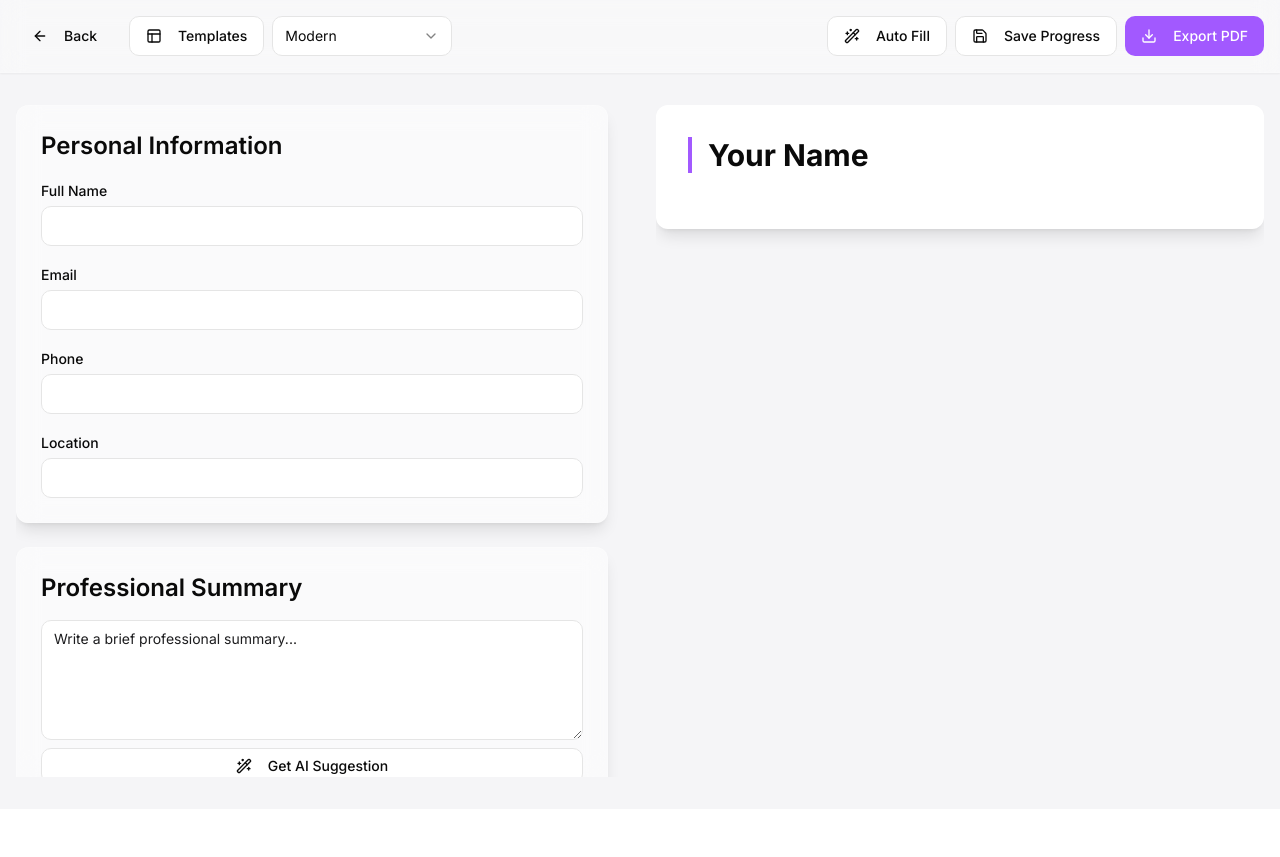
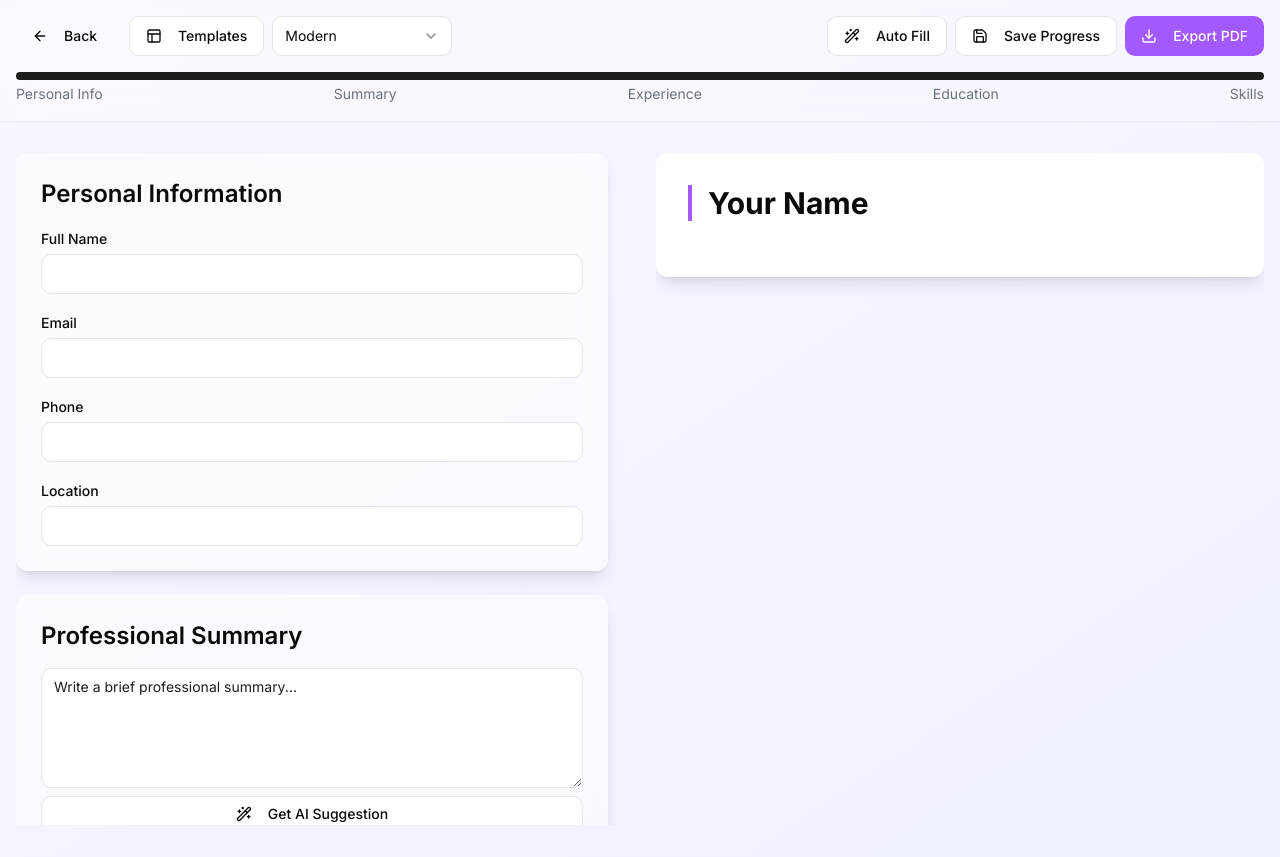
Before and after one commit to Quatadah/smartcv-creator, a React (Vite) app: page /editor in a window 1280 px wide. Before the commit the page ends 809 px from the top, so only its background shows below. Built offline with nearby package versions, Linux system fonts and the light colour scheme.

Commit message:
Add stepper and progress bar
Implement a stepper for each section of the CV editor, along with a progress bar that reflects the completion of each section. Enhance the user experience by introducing new templates.
[skip gpt_engineer]

```diff
--- a/src/components/cv/EditorHeader.tsx
+++ b/src/components/cv/EditorHeader.tsx
@@ -7,11 +7,13 @@ import { PDFExport } from "@/components/cv/PDFExport";
 import { sampleCVData } from "@/utils/sampleCVData";
 import { TemplateSelector } from "@/components/cv/TemplateSelector";
 import { CVData } from "@/types/cv";
+import { Progress } from "@/components/ui/progress";
 
 interface EditorHeaderProps {
   showConfetti: boolean;
   setShowConfetti: (show: boolean) => void;
   setCvData: (data: CVData) => void;
+  cvData: CVData;
   previewRef: React.RefObject<HTMLDivElement>;
   template: string;
   setTemplate: (template: string) => void;
@@ -21,10 +23,34 @@ export function EditorHeader({
   showConfetti,
   setShowConfetti,
   setCvData,
+  cvData,
   previewRef,
   template,
   setTemplate,
 }: EditorHeaderProps) {
+  const calculateProgress = () => {
+    let progress = 0;
+    const sections = 5; // Personal Info, Summary, Experience, Education, Skills
+
+    // Check Personal Info
+    const personalInfoFilled = Object.values(cvData.personalInfo).some(value => value.length > 0);
+    if (personalInfoFilled) progress++;
+
+    // Check Summary
+    if (cvData.summary.length > 0) progress++;
+
+    // Check Experience
+    if (cvData.experience.some(exp => Object.values(exp).some(value => value.length > 0))) progress++;
+
+    // Check Education
+    if (cvData.education.some(edu => Object.values(edu).some(value => value.length > 0))) progress++;
+
+    // Check Skills
+    if (cvData.skills.some(skill => skill.length > 0)) progress++;
+
+    return (progress / sections) * 100;
+  };
+
   const handleAutoFill = () => {
     setCvData(sampleCVData);
     toast.success("CV fields have been filled with sample data");
@@ -42,6 +68,7 @@ export function EditorHeader({
       {showConfetti && <Confetti />}
       <div className="sticky top-0 z-50 backdrop-blur-md bg-white/30 border-b border-white/20 shadow-sm">
         <div className="container mx-auto px-4 py-4">
+          <div className="flex flex-col gap-4">
             <div className="flex justify-between items-center">
               <div className="flex items-center gap-4">
                 <Link to="/">
@@ -61,6 +88,17 @@ export function EditorHeader({
                 <PDFExport previewRef={previewRef} />
               </div>
             </div>
+            <div className="w-full">
+              <Progress value={calculateProgress()} className="h-2" />
+              <div className="flex justify-between text-sm text-gray-500 mt-1">
+                <span>Personal Info</span>
+                <span>Summary</span>
+                <span>Experience</span>
+                <span>Education</span>
+                <span>Skills</span>
+              </div>
+            </div>
+          </div>
         </div>
       </div>
     </>
--- a/src/components/cv/PreviewSection.tsx
+++ b/src/components/cv/PreviewSection.tsx
@@ -2,6 +2,7 @@ import { CVData } from "@/types/cv";
 import { ModernTemplate } from "./templates/ModernTemplate";
 import { MinimalTemplate } from "./templates/MinimalTemplate";
 import { CompactTemplate } from "./templates/CompactTemplate";
+import { ElegantTemplate } from "./templates/ElegantTemplate";
 
 interface PreviewSectionProps {
   cvData: CVData;
@@ -14,6 +15,7 @@ export function PreviewSection({ cvData, template }: PreviewSectionProps) {
       {template === "modern" && <ModernTemplate cvData={cvData} />}
       {template === "minimal" && <MinimalTemplate cvData={cvData} />}
       {template === "compact" && <CompactTemplate cvData={cvData} />}
+      {template === "elegant" && <ElegantTemplate cvData={cvData} />}
     </div>
   );
 }
--- a/src/components/cv/TemplateSelector.tsx
+++ b/src/components/cv/TemplateSelector.tsx
@@ -29,9 +29,11 @@ export function TemplateSelector({
         </SelectTrigger>
         <SelectContent>
           <SelectItem value="modern">Modern</SelectItem>
-          <SelectItem value="classic">Classic</SelectItem>
           <SelectItem value="minimal">Minimal</SelectItem>
+          <SelectItem value="compact">Compact</SelectItem>
           <SelectItem value="professional">Professional</SelectItem>
+          <SelectItem value="creative">Creative</SelectItem>
+          <SelectItem value="elegant">Elegant</SelectItem>
         </SelectContent>
       </Select>
     </div>
--- /dev/null
+++ b/src/components/cv/templates/ElegantTemplate.tsx
@@ -0,0 +1,102 @@
+import { CVData } from "@/types/cv";
+
+interface TemplateProps {
+  cvData: CVData;
+}
+
+export function ElegantTemplate({ cvData }: TemplateProps) {
+  return (
+    <div className="bg-white rounded-lg shadow-lg p-8 max-w-3xl mx-auto">
+      <div className="border-b-2 border-primary pb-6 mb-6">
+        <h1 className="text-4xl font-serif text-center mb-4">{cvData.personalInfo.fullName || "Your Name"}</h1>
+        <div className="flex justify-center gap-6 text-gray-600 text-sm">
+          {cvData.personalInfo.email && (
+            <span className="flex items-center">
+              <span className="mr-2">✉</span>
+              {cvData.personalInfo.email}
+            </span>
+          )}
+          {cvData.personalInfo.phone && (
+            <span className="flex items-center">
+              <span className="mr-2">☏</span>
+              {cvData.personalInfo.phone}
+            </span>
+          )}
+          {cvData.personalInfo.location && (
+            <span className="flex items-center">
+              <span className="mr-2">⌖</span>
+              {cvData.personalInfo.location}
+            </span>
+          )}
+        </div>
+      </div>
+
+      {cvData.summary && (
+        <div className="mb-8">
+          <h2 className="text-2xl font-serif mb-4 text-primary">Professional Summary</h2>
+          <p className="text-gray-700 leading-relaxed">{cvData.summary}</p>
+        </div>
+      )}
+
+      {cvData.experience.some(exp => exp.title || exp.company) && (
+        <div className="mb-8">
+          <h2 className="text-2xl font-serif mb-4 text-primary">Experience</h2>
+          {cvData.experience.map((exp, index) => (
+            exp.title || exp.company ? (
+              <div key={index} className="mb-6">
+                <div className="flex justify-between items-baseline">
+                  <h3 className="text-xl font-medium">{exp.title}</h3>
+                  <span className="text-gray-500 text-sm">
+                    {exp.startDate && `${exp.startDate} - ${exp.endDate || "Present"}`}
+                  </span>
+                </div>
+                <p className="text-gray-600 mb-2">{exp.company}</p>
+                {exp.description && (
+                  <p className="text-gray-700 leading-relaxed">{exp.description}</p>
+                )}
+              </div>
+            ) : null
+          ))}
+        </div>
+      )}
+
+      <div className="grid grid-cols-2 gap-8">
+        {cvData.education.some(edu => edu.degree || edu.institution) && (
+          <div>
+            <h2 className="text-2xl font-serif mb-4 text-primary">Education</h2>
+            {cvData.education.map((edu, index) => (
+              edu.degree || edu.institution ? (
+                <div key={index} className="mb-4">
+                  <h3 className="text-lg font-medium">{edu.degree}</h3>
+                  <p className="text-gray-600">{edu.institution}</p>
+                  {edu.year && <p className="text-gray-500">{edu.year}</p>}
+                  {edu.description && (
+                    <p className="text-gray-700 mt-2">{edu.description}</p>
+                  )}
+                </div>
+              ) : null
+            ))}
+          </div>
+        )}
+
+        {cvData.skills.some(skill => skill) && (
+          <div>
+            <h2 className="text-2xl font-serif mb-4 text-primary">Skills</h2>
+            <div className="flex flex-wrap gap-2">
+              {cvData.skills.map((skill, index) => (
+                skill ? (
+                  <span
+                    key={index}
+                    className="px-3 py-1 bg-primary/5 text-primary rounded-full text-sm"
+                  >
+                    {skill}
+                  </span>
+                ) : null
+              ))}
+            </div>
+          </div>
+        )}
+      </div>
+    </div>
+  );
+}
--- a/src/pages/Editor.tsx
+++ b/src/pages/Editor.tsx
@@ -34,11 +34,12 @@ const Editor = () => {
   const previewRef = useRef<HTMLDivElement>(null);
 
   return (
-    <div className="min-h-screen bg-muted">
+    <div className="min-h-screen bg-gradient-to-br from-purple-50 to-indigo-50">
       <EditorHeader
         showConfetti={showConfetti}
         setShowConfetti={setShowConfetti}
         setCvData={setCvData}
+        cvData={cvData}
         previewRef={previewRef}
         template={template}
         setTemplate={setTemplate}
```
Lines whose indentation alone changed are shown as unchanged.
